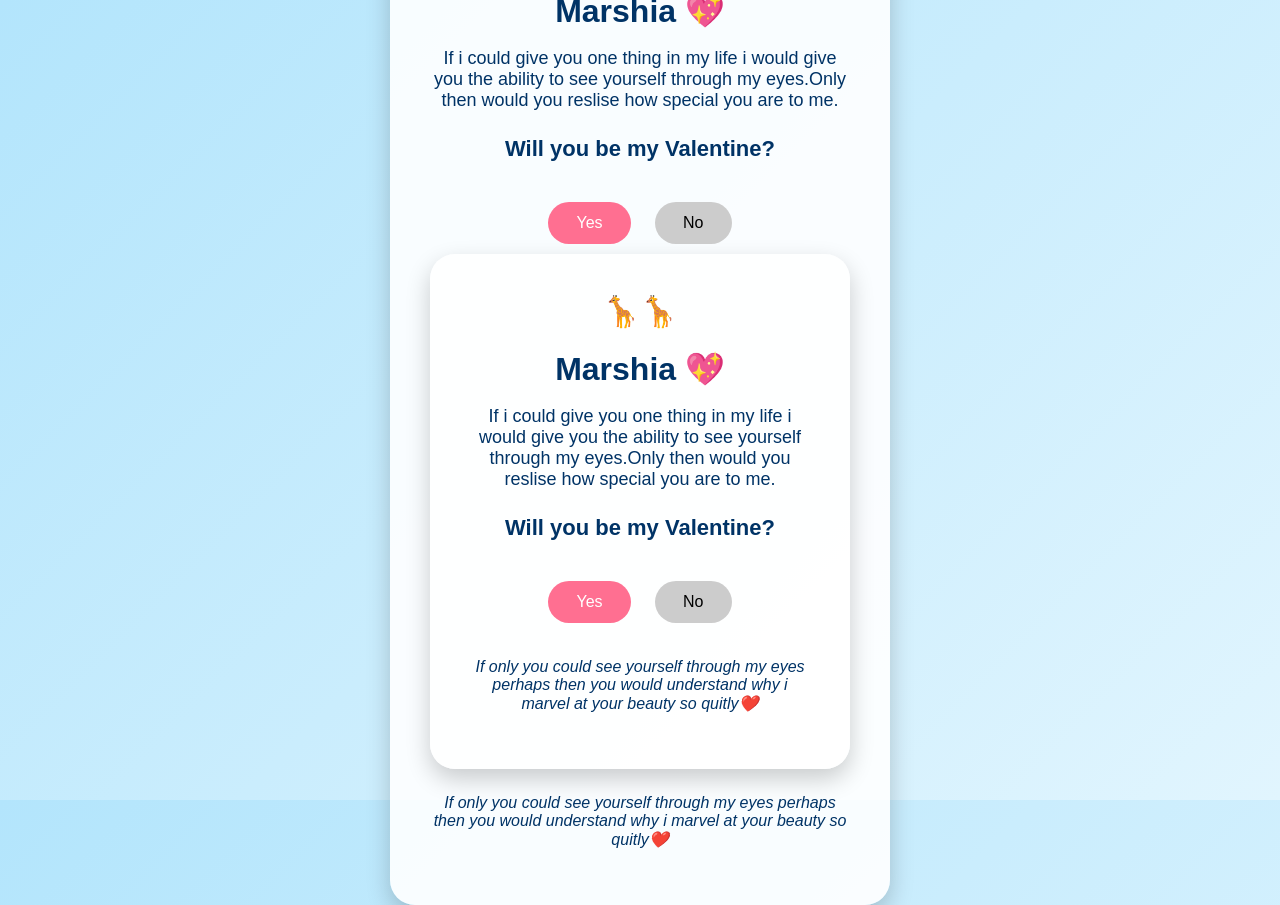
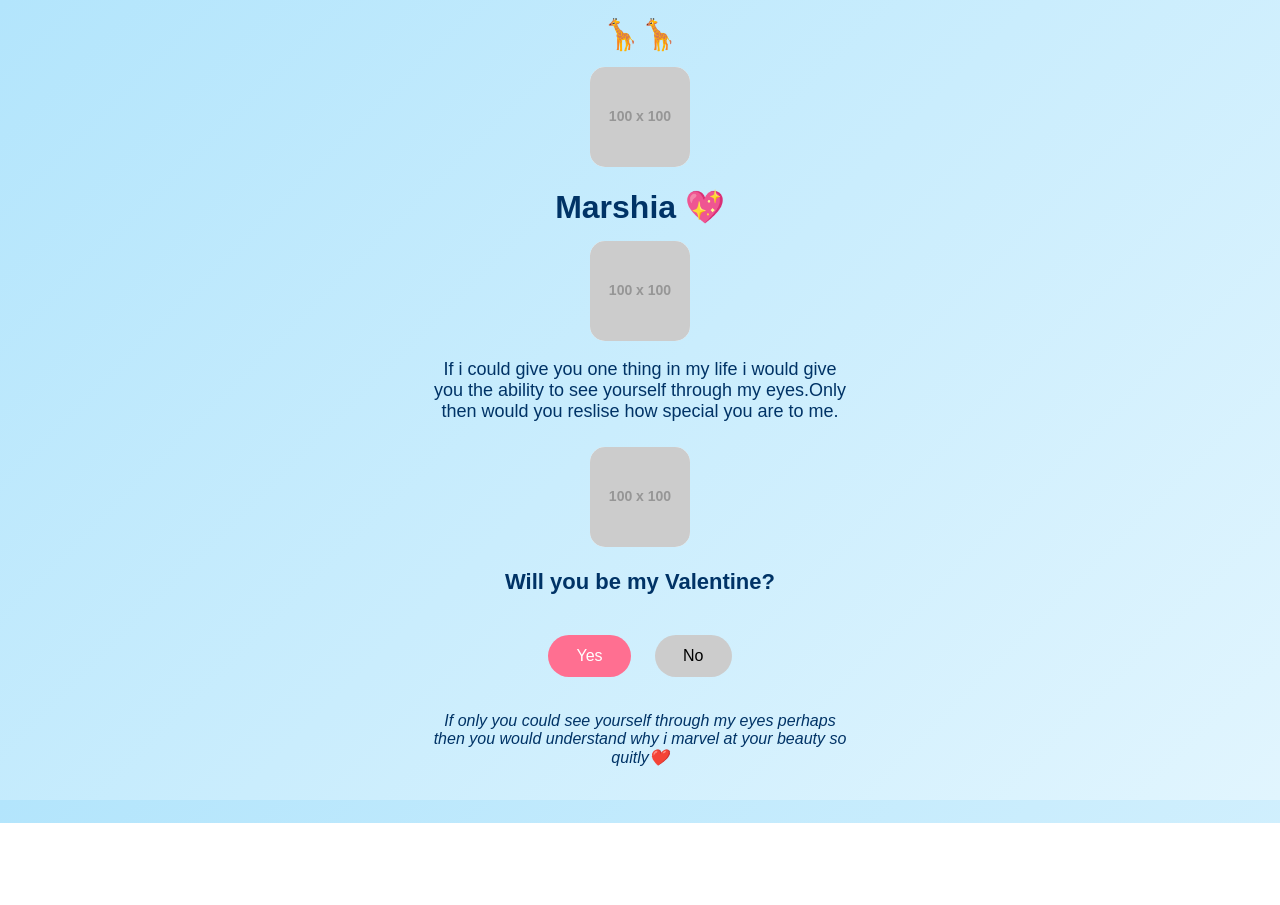
Before and after one commit to Dextersroom/Valentine, a plain HTML site: page index.html in a window 1280 px wide. After the commit the page ends 823 px from the top, so only its background shows below. Drawn offline with Linux system fonts and the light colour scheme; placeholder pictures from the web are drawn by us.

Commit message:
Update index.html

```diff
--- a/index.html
+++ b/index.html
@@ -1,4 +1,4 @@
-<!DOCTYPE html>
+ <!DOCTYPE html>
 <html lang="en">
 <head>
     <meta charset="UTF-8">
@@ -14,14 +14,12 @@
             justify-content: center;
         }
 
-        .card {
-            background: rgba(255, 255, 255, 0.9);
+        /* Container without the 'card' class background/shadow */
+        .content-wrapper {
             padding: 40px;
-            border-radius: 25px;
             text-align: center;
             color: #003366;
             max-width: 420px;
-            box-shadow: 0 10px 25px rgba(0,0,0,0.2);
         }
 
         h1 {
@@ -70,113 +68,46 @@
             font-size: 30px;
             margin-bottom: 10px;
         }
+
+        /* Horizontal Image Blocks */
+        .image-row {
+            display: flex;
+            justify-content: center;
+            gap: 10px;
+            margin: 15px 0;
+        }
+
+        .image-row img {
+            width: 100px;
+            height: 100px;
+            object-fit: cover;
+            border-radius: 15px;
+            background: #fff; /* Placeholder background */
+        }
     </style>
 </head>
 <body>
 
-    <div class="card">
+    <div class="content-wrapper">
         <div class="giraffes">🦒🦒</div>
 
+        <div class="image-row">
+            <img src="https://via.placeholder.com/100" alt="Image 1">
+        </div>
+
         <h1>Marshia 💖</h1>
+
+        <div class="image-row">
+            <img src="https://via.placeholder.com/100" alt="Image 4">
+        </div>
 
         <p class="intro">
             If i could give you one thing in my life i would give you the ability to see yourself through my eyes.Only then would you reslise how special you are to me.
         </p>
 
-        <p class="question">
-            Will you be my Valentine?
-        </p>
-
-        <button class="yes" onclick="alert('You just made my heart the happiest 💕')">
-            Yes
-        </button>
-
-        <button class="no" onmouseover="moveButton(this)">
-            No
-        </button><!DOCTYPE html>
-<html lang="en">
-<head>
-    <meta charset="UTF-8">
-    <title>Be My Valentine?</title>
-    <style>
-        body {
-            margin: 0;
-            height: 100vh;
-            font-family: 'Arial', sans-serif;
-            background-image: linear-gradient(135deg, #b3e5fc, #e1f5fe);
-            display: flex;
-            align-items: center;
-            justify-content: center;
-        }
-
-        .card {
-            background: rgba(255, 255, 255, 0.9);
-            padding: 40px;
-            border-radius: 25px;
-            text-align: center;
-            color: #003366;
-            max-width: 420px;
-            box-shadow: 0 10px 25px rgba(0,0,0,0.2);
-        }
-
-        h1 {
-            font-size: 32px;
-            margin-bottom: 10px;
-        }
-
-        .intro {
-            font-size: 18px;
-            margin-bottom: 25px;
-        }
-
-        .question {
-            font-size: 22px;
-            margin-bottom: 30px;
-            font-weight: bold;
-        }
-
-        .conclusion {
-            margin-top: 25px;
-            font-size: 16px;
-            font-style: italic;
-        }
-
-        button {
-            padding: 12px 28px;
-            font-size: 16px;
-            border: none;
-            border-radius: 30px;
-            cursor: pointer;
-            margin: 10px;
-        }
-
-        .yes {
-            background-color: #ff6f91;
-            color: white;
-        }
-
-        .no {
-            background-color: #cccccc;
-            color: black;
-            position: relative;
-        }
-
-        .giraffes {
-            font-size: 30px;
-            margin-bottom: 10px;
-        }
-    </style>
-</head>
-<body>
-
-    <div class="card">
-        <div class="giraffes">🦒🦒</div>
-
-        <h1>Marshia 💖</h1>
-
-        <p class="intro">
-            If i could give you one thing in my life i would give you the ability to see yourself through my eyes.Only then would you reslise how special you are to me.
-        </p>
+        <div class="image-row">
+            <img src="https://via.placeholder.com/100" alt="Image 7">
+        </div>
 
         <p class="question">
             Will you be my Valentine?
@@ -205,19 +136,3 @@
 
 </body>
 </html>
-
-        <p class="conclusion">
-            If only you could see yourself through my eyes perhaps then you would understand why i marvel at your beauty so quitly❤️
-        </p>
-    </div>
-
-    <script>
-        function moveButton(button) {
-            const x = Math.random() * 200 - 100;
-            const y = Math.random() * 200 - 100;
-            button.style.transform = `translate(${x}px, ${y}px)`;
-        }
-    </script>
-
-</body>
-</html>
```
